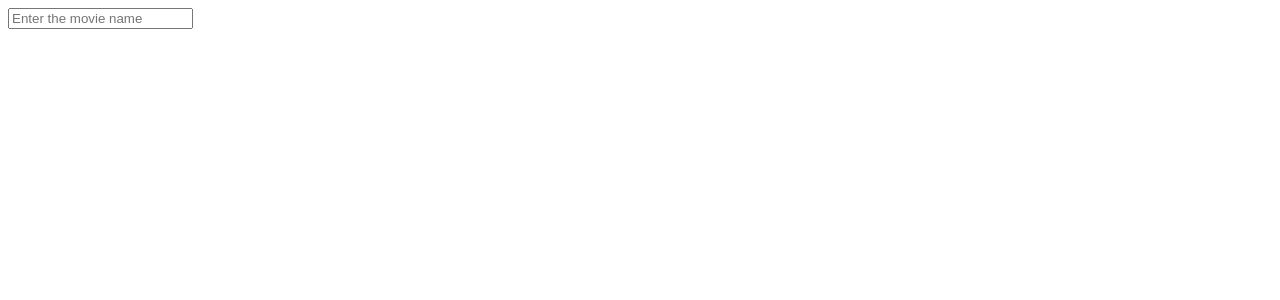
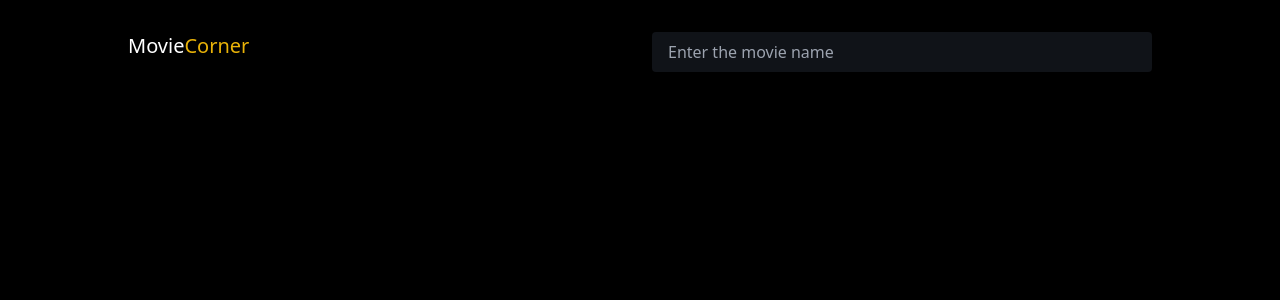
Before and after one commit to lohithbabloo/movieapp, a React (Create React App) app: page / in a window 1280 px wide. Shown: the top 300 px of the page. Built offline with nearby package versions, Linux system fonts and the light colour scheme.

Commit message:
made complete searchbar

```diff
--- a/package.json
+++ b/package.json
@@ -35,5 +35,8 @@
       "last 1 firefox version",
       "last 1 safari version"
     ]
+  },
+  "devDependencies": {
+    "tailwindcss": "^3.3.2"
   }
 }
--- a/src/App.js
+++ b/src/App.js
@@ -2,21 +2,22 @@ import React, { useState } from "react";
 import Searchbar from "./components/searchbar.js";
 import Searchdata from "./components/searchdata.js";
 import { QueryClient, QueryClientProvider } from "@tanstack/react-query";
-// import "./index.css";
+import "./index.css";
+import Homepage from "./components/homepage.js";
 const queryClient = new QueryClient();
 
 function App() {
   const [searchval, setsearchval] = useState();
 
-  const handlesearchchange = (inputdata) => {
-    setsearchval(inputdata);
+  const getmovieid = (id) => {
+    setsearchval(id);
   };
 
   return (
     <QueryClientProvider client={queryClient}>
-      <div className="container">
-        <Searchbar onSearchChange={handlesearchchange} />
-        {searchval && <Searchdata id={searchval} />}
+      <div className="w-[80%] mx-auto my-8 align-middle">
+        <Searchbar onSearchChange={getmovieid} />
+        {searchval ? <Searchdata id={searchval} /> : <Homepage />}
       </div>
     </QueryClientProvider>
   );
--- /dev/null
+++ b/src/components/homepage.js
@@ -0,0 +1,7 @@
+import React, { useState, useEffect } from "react";
+
+const Homepage = () => {
+  return <div></div>;
+};
+
+export default Homepage;
--- a/src/components/searchbar.js
+++ b/src/components/searchbar.js
@@ -1,6 +1,6 @@
 import React, { useState } from "react";
-// import "../index.css";
-
+import "../index.css";
+// import "D:/Projects/movieapp/tailwind.config.js";
 const Searchbar = ({ onSearchChange }) => {
   const [searchval, setSearchval] = useState("");
   const [results, setresults] = useState([]);
@@ -9,31 +9,47 @@ const Searchbar = ({ onSearchChange }) => {
     fetch(apiurl)
       .then((response) => response.json())
       .then((data) => {
+        console.log(data.results);
         setresults(data.results);
       });
     setSearchval(inputval);
   };
-  // const handleClick = (e) => {
-  //   onSearchChange(e.target.value);
-  // };
+
+  const handleButtonClick = (id, title) => {
+    setSearchval(title);
+    setresults([]);
+    onSearchChange(id);
+  };
+
   return (
-    <div>
-      <form>
+    <div className="flex justify-between">
+      <div className="text-xl font-medium">
+        <a className="text-white" href="#">
+          Movie<span className="text-yellow-500">Corner</span>
+        </a>
+      </div>
+      <div className="relative">
         <input
+          className="px-4 py-2 bg-opacity-30 focus:outline-none w-[500px] rounded bg-gray-700 relative text-white"
           type="text"
           placeholder="Enter the movie name"
           value={searchval}
           onChange={(e) => handleChange(e.target.value)}
         ></input>
-      </form>
+        <div className="bg-white flex flex-col absolute top-12 w-full rounded divide-y overflow-auto">
           {results.map((result) => {
             return (
-          <button onClick={() => onSearchChange(result.id)}>
+              <button
+                onClick={() => handleButtonClick(result.id, result.title)}
+                className="text-left p-2"
+              >
                 {result.title}
               </button>
             );
           })}
         </div>
+      </div>
+    </div>
   );
 };
 export default Searchbar;
--- a/src/components/searchdata.js
+++ b/src/components/searchdata.js
@@ -1,16 +1,8 @@
 import { useQuery } from "@tanstack/react-query";
-import React from "react";
-// import "../index.css";
-
+import { React, useState } from "react";
+import "../index.css";
+const IMAGE_URL = "https://image.tmdb.org/t/p/w500";
 const Searchdata = ({ id }) => {
-  // const movies = fetch(
-  //   `https://api.themoviedb.org/3/search/movie?api_key=817692f6802bf176462fa945d617366a&query=${result}`
-  // )
-  //   .then((response) => response.json())
-  //   .then((data) => {
-  //     console.log(data);
-  //     setvalue(data.results);
-  //   });
   const { data, isLoading } = useQuery({
     queryKey: ["movie", id],
     queryFn: () =>
@@ -29,8 +21,9 @@ const Searchdata = ({ id }) => {
     return null;
   }
   return (
-    <div>
+    <div className="bg-white">
       <p>{data.title}</p>
+      <img src={`${IMAGE_URL}${data.poster_path}`} alt={data.title} />
     </div>
   );
 };
--- a/src/index.css
+++ b/src/index.css
@@ -1,45 +1,13 @@
-body{
+@import "tailwindcss/base";
+
+@import "tailwindcss/components";
+
+@import "tailwindcss/utilities";
+
+*{
     margin: 0;
     padding: 0;
-    background-color: #000000;
 }
-
-
-.container{
-    width: 600px;
-    margin: 200px auto 0;
+body{
+    background-color: black;
 }
-.searchbar{
-
-    display: flex;
-    justify-content: center;
-}
-.searchbar input{
-    flex: 1;
-    padding: 20px;
-    border-radius: 12px;
-    border: none;
-    outline: none;
-    color: black;
-}
-::placeholder{
-    color: gray;
-    font-size: 14px;
-}
-.searchresults{
-    margin-top: 10px;
-}
-
-.filtered button{
-    width: 100%;
-    background-color: transparent;
-    border: none;
-    padding: 20px ;
-    text-align: left;
-    cursor: pointer;
-    font-size: 18px;
-    color: #E3CCAE;
-}
-.filtered button:hover{
-    background-color: rgb(156, 156, 156);
-}
--- /dev/null
+++ b/tailwind.config.js
@@ -0,0 +1,8 @@
+/** @type {import('tailwindcss').Config} */
+module.exports = {
+  content: ["./src/**/*.{html,js}"],
+  theme: {
+    extend: {},
+  },
+  plugins: [],
+};
```
Also changed, not shown: 1 other file (tests, documents, lock files or other folders). Lines whose indentation alone changed are shown as unchanged.
